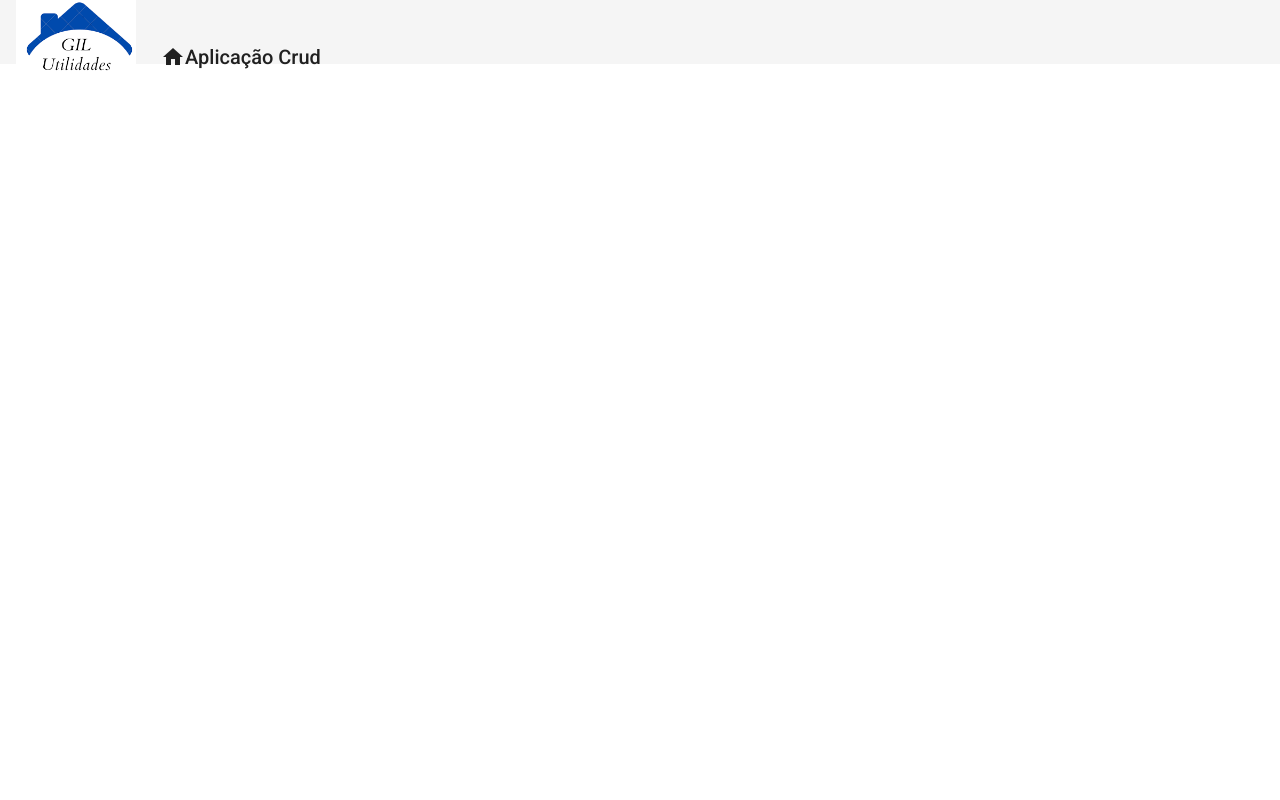
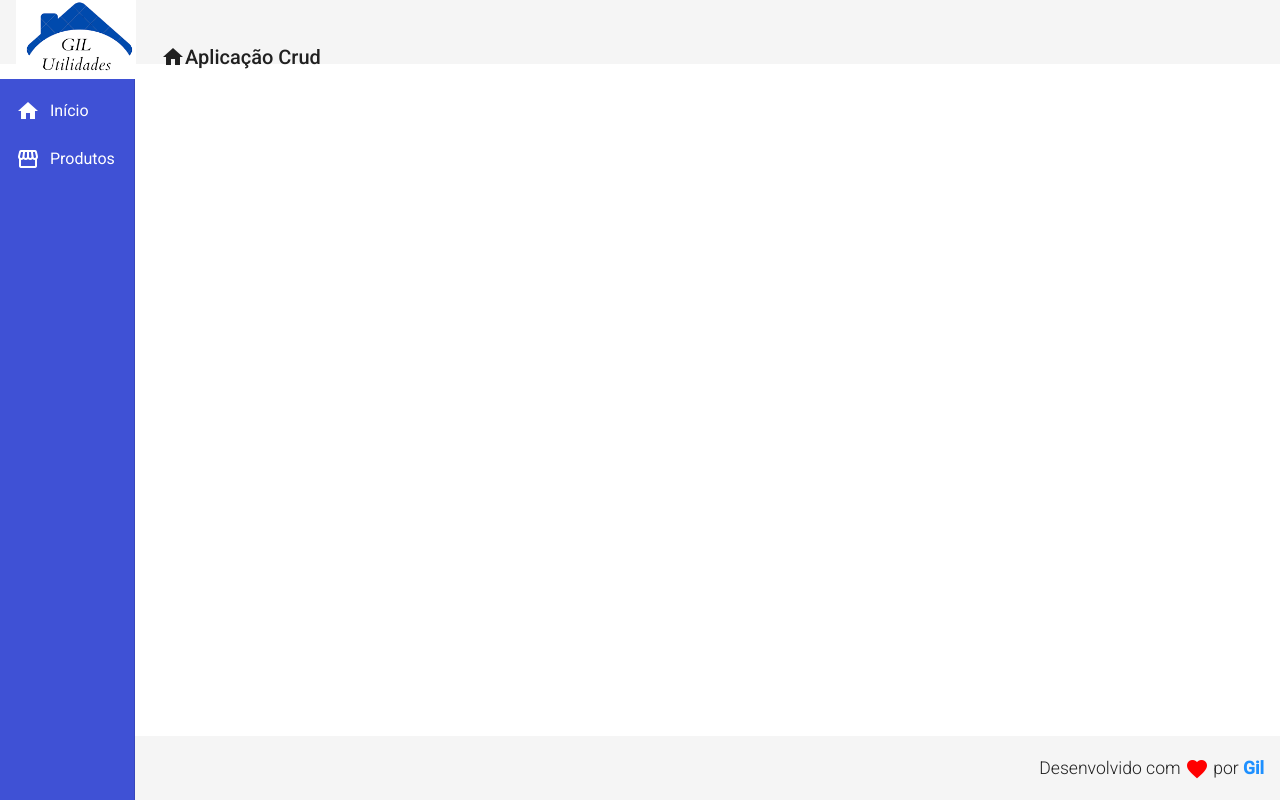
Before and after one commit to Givaild/Crud-Angular-Web, an Angular app: page / in a window 1280 px wide. Built offline with nearby package versions, Linux system fonts and the light colour scheme.

Commit message:
feat:create component nav

```diff
--- a/src/app/app.component.html
+++ b/src/app/app.component.html
@@ -1 +1,3 @@
 <app-header></app-header>
+<app-nav></app-nav>
+<app-footer></app-footer>
--- /dev/null
+++ b/src/app/components/template/footer/footer.component.css
@@ -0,0 +1,12 @@
+.footer {
+  position: fixed;
+  bottom: 0;
+
+  display: flex;
+  justify-content: flex-end;
+}
+
+.footer > span {
+  font-weight: 300;
+  font-size: 1.1rem;
+}
--- /dev/null
+++ b/src/app/components/template/footer/footer.component.html
@@ -0,0 +1,7 @@
+<mat-toolbar class="footer">
+  <span>
+    Desenvolvido com
+    <i class="material-icons red v-middle"> favorite </i>
+    por <strong> <span class="blue">Gil</span></strong>
+  </span>
+</mat-toolbar>
--- /dev/null
+++ b/src/app/components/template/footer/footer.component.ts
@@ -0,0 +1,15 @@
+import { Component, OnInit } from '@angular/core';
+
+@Component({
+  selector: 'app-footer',
+  templateUrl: './footer.component.html',
+  styleUrls: ['./footer.component.css']
+})
+export class FooterComponent implements OnInit {
+
+  constructor() { }
+
+  ngOnInit(): void {
+  }
+
+}
--- /dev/null
+++ b/src/app/components/template/nav/nav.component.css
@@ -0,0 +1,11 @@
+.sidenav {
+  background-color: #3f51d5;
+  width: 135px;
+}
+
+.sidenav a {
+  color: #fff;
+}
+.sidenav i {
+    padding-right: 10px;
+}
--- /dev/null
+++ b/src/app/components/template/nav/nav.component.html
@@ -0,0 +1,24 @@
+<mat-sidenav-container class="container">
+    <mat-sidenav
+     class="sidenav"
+     mode="side"
+     opened
+     fixedInViewport="true"
+     fixedTopGap="79"
+     >
+        <mat-nav-list class="nav-list">
+            <a mat-list-item>
+                <i class="material-icons">
+                        home
+                </i>
+                Início
+            </a>
+            <a mat-list-item>
+                <i class="material-icons">
+                        storefront
+                </i>
+                Produtos
+            </a>
+        </mat-nav-list>
+    </mat-sidenav>
+</mat-sidenav-container>
--- /dev/null
+++ b/src/app/components/template/nav/nav.component.ts
@@ -0,0 +1,15 @@
+import { Component, OnInit } from '@angular/core';
+
+@Component({
+  selector: 'app-nav',
+  templateUrl: './nav.component.html',
+  styleUrls: ['./nav.component.css']
+})
+export class NavComponent implements OnInit {
+
+  constructor() { }
+
+  ngOnInit(): void {
+  }
+
+}
--- a/src/styles.css
+++ b/src/styles.css
@@ -2,3 +2,14 @@
 
 html, body { height: 100%; }
 body { margin: 0; font-family: Roboto, "Helvetica Neue", sans-serif; }
+
+.red {
+    color: red;
+}
+
+.blue {
+    color: dodgerblue;
+}
+.v-middle {
+    vertical-align: middle;
+}
```
Also changed, not shown: src/app/app.module.ts (+14 -3 lines).
